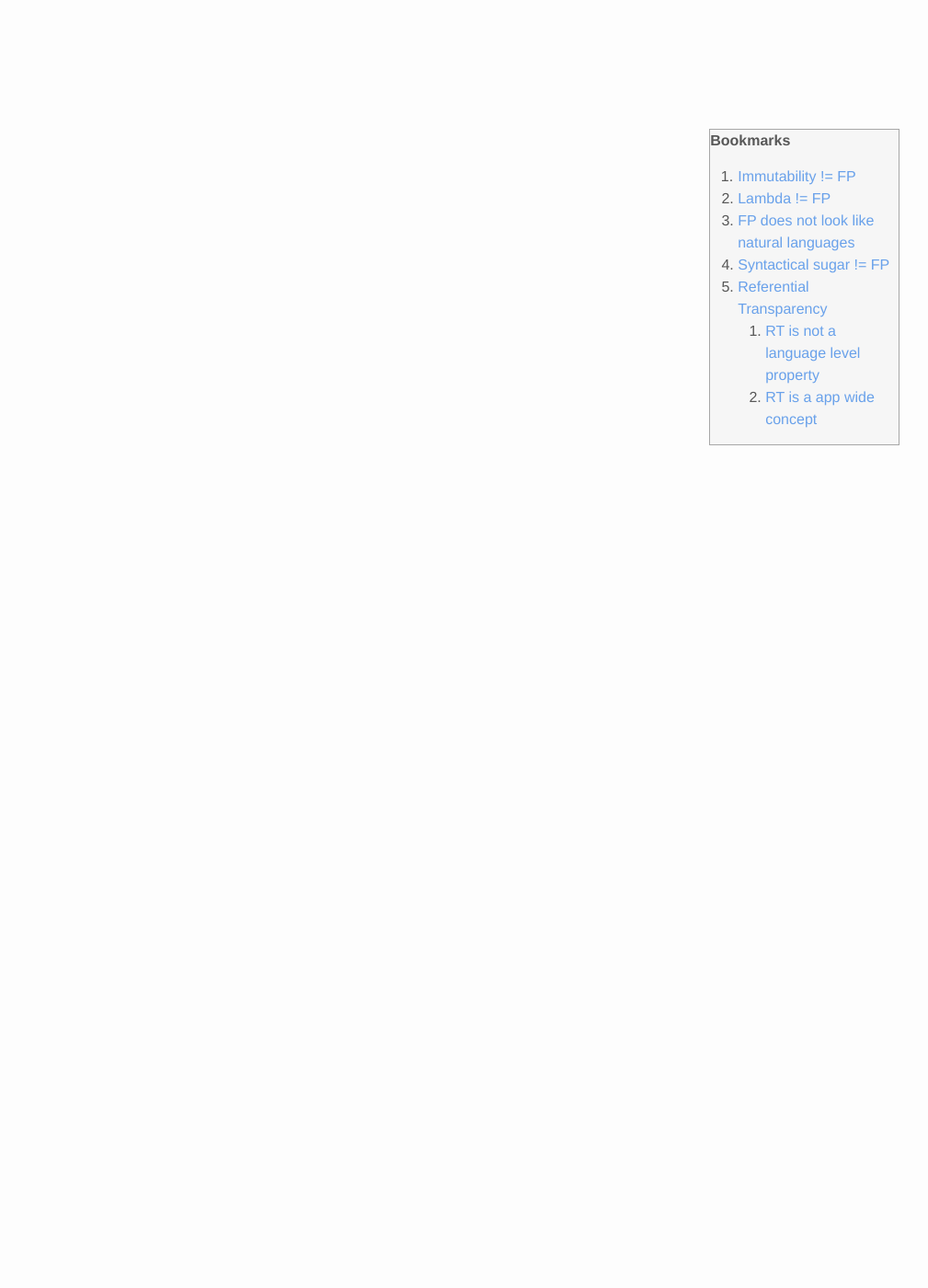
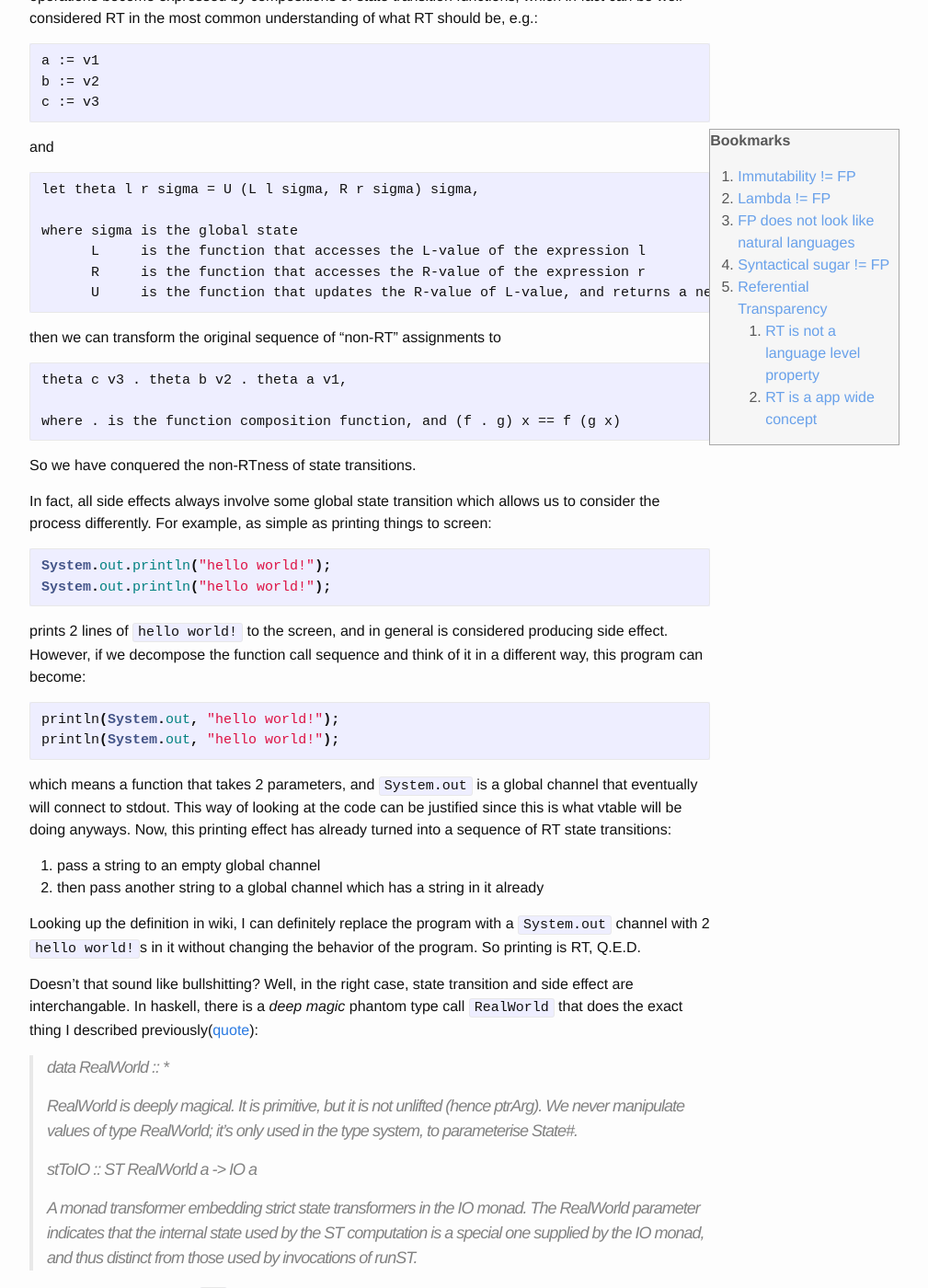
Before and after one commit to HuStmpHrrr/HuStmpHrrr.github.io, a Jekyll site: the page built from _posts/2016-09-19-misunderstandings-fp.markdown, in a window 1280 px wide and 1400 px high, scrolled down 3244 px. Shown: the whole window at 92% size, without its empty margins (238-1247 px from the left). Built offline with Jekyll 4.4.1, drawn with Linux system fonts in a browser that asks for light colours; nearby versions of some CDN libraries; some of the changed text lies outside the part shown.

Commit message:
finish language level section

````diff
--- a/_posts/2016-09-19-misunderstandings-fp.markdown
+++ b/_posts/2016-09-19-misunderstandings-fp.markdown
@@ -109,8 +109,12 @@ Though this term is very ambiguous, as most people use it to mean([wiki][wikirt]
 > An expression is said to be referentially transparent if it can be replaced with its corresponding value without
 > changing the program's behavior.
 
-I will be interpreting this term using this definition. However, it's still common for people to take this concept
-in following wrong ways.
+I will be interpreting this term using this definition. However, when I mention the similar concept in other contexts,
+I believe `pure` is a much better term to reflect the mathematical meaning, and shorter,  or `combinator`(functions the
+output of which strictly depends on the inputs only) when functions are the main target instead of expressions
+in the discussions.
+
+Following ways are the ones common in which people can easily take it wrong.
 
 
 ### RT is not a language level property
@@ -119,7 +123,107 @@ It's very common for so-called functional programmers to talk about referential
 sound that RT is only or mostly a FP feature and it's very difficult for you to identify and implement code that can
 be considered RT easily in, say, imperative languages like C.
 
-It's false to say "C is not referentially transparent".
+In [HaskellWiki][haskwiki-rt]:
+
+> Referential transparency is an oft-touted property of (pure) functional languages,
+> which makes it easier to reason about the behavior of programs.
+
+The comment is inaccurate, and if we compare it with the definition from wikipedia, it has already given a feeling of why
+the concept of RT is ambiguous and understood in the same way by people as Hamlet.
+
+It's false to say "C is not referentially transparent" or "functions in haskell are RT". In [this classic paper][fund-concept],
+the author discussed RT in an command based language model, which is imperative, by distinguishing L-value and R-value
+and discribing the assignment as a state transition. Consequently, assignment operations become expressed by compositions
+of state transition functions, which in fact can be well considered RT in the most common understanding of what RT should be,
+e.g.:
+
+```
+a := v1
+b := v2
+c := v3
+```
+
+and
+
+```
+let theta l r sigma = U (L l sigma, R r sigma) sigma,
+
+where sigma is the global state
+      L     is the function that accesses the L-value of the expression l
+      R     is the function that accesses the R-value of the expression r
+      U     is the function that updates the R-value of L-value, and returns a new state
+```
+
+then we can transform the original sequence of "non-RT" assignments to
+
+```
+theta c v3 . theta b v2 . theta a v1,
+
+where . is the function composition function, and (f . g) x == f (g x)
+```
+
+So we have conquered the non-RTness of state transitions.
+
+In fact, all side effects always involve some global state transition which allows us to consider the process differently.
+For example, as simple as printing things to screen:
+
+```java
+System.out.println("hello world!");
+System.out.println("hello world!");
+```
+
+prints 2 lines of `hello world!` to the screen, and in general is considered producing side effect. However, if we decompose
+the function call sequence and think of it in a different way, this program can become:
+
+
+```java
+println(System.out, "hello world!");
+println(System.out, "hello world!");
+```
+
+which means a function that takes 2 parameters, and `System.out` is a global channel that eventually will connect to stdout.
+This way of looking at the code can be justified since this is what vtable will be doing anyways. Now, this printing effect
+has already turned into a sequence of RT state transitions:
+
+1. pass a string to an empty global channel
+1. then pass another string to a global channel which has a string in it already
+
+Looking up the definition in wiki, I can definitely replace the program with a `System.out` channel with 2 `hello world!`s in it
+without changing the behavior of the program. So printing is RT, Q.E.D.
+
+
+Doesn't that sound like bullshitting? Well, in the right case, state transition and side effect are interchangable. In haskell,
+there is a *deep magic* phantom type call `RealWorld` that does the exact thing I described previously([quote][hackage-rw]):
+
+> data RealWorld :: *
+>
+> RealWorld is deeply magical. It is primitive, but it is not unlifted (hence ptrArg).
+> We never manipulate values of type RealWorld; it's only used in the type system, to parameterise State#.
+>
+> stToIO :: ST RealWorld a -> IO a
+>
+> A monad transformer embedding strict state transformers in the IO monad. The RealWorld parameter indicates
+> that the internal state used by the ST computation is a special one supplied by the IO monad,
+> and thus distinct from those used by invocations of runST.
+
+For those new to Haskell, `ST` is a type of monad in haskell, meaning *S*tate *T*ransformer. The definition of `stToIO`
+indicates that a sequence of state transition/transformation can eventually be converted to a side-effectful IO operation,
+which again states my previous argument. Depending on how the computation is modeled, the meaning of referencial transparancy
+drifts so much, that we might make the conclusion that is true on both sides of the coin.
+
+
+Even if we focus the semantics on a single function, it's still not true to say only functions in certain languages are RT.
+In GCC, for instance, we are allowed to give an attribute to a function that serves as a hint to compiler, saying the function
+is `pure`, [quote][gcc-attr]:
+
+> Such a function can be subject to common subexpression elimination and loop optimization just as an arithmetic operator
+> would be. These functions should be declared with the attribute pure. For example,
+>
+>          int square (int) __attribute__ ((pure));
+>
+> says that the hypothetical function square is safe to call fewer times than the program says.
+
+In this aspect, saying RT being a language depedent property would not still be in favor.
 
 ### RT is a app wide concept
 
@@ -133,3 +237,7 @@ contextual
 [rtso2]: http://stackoverflow.com/questions/210835/what-is-referential-transparency/11740176#11740176
 [rust]: https://www.rust-lang.org/en-US/
 [wikirt]: https://en.wikipedia.org/wiki/Referential_transparency
+[haskwiki-rt]: https://wiki.haskell.org/Referential_transparency
+[fund-concept]: https://github.com/papers-we-love/papers-we-love/blob/master/plt/fundamental-concepts-in-programming-languages.pdf
+[hackage-rw]: http://hackage.haskell.org/package/base-4.9.0.0/docs/Control-Monad-ST.html#t:RealWorld
+[gcc-attr]: https://gcc.gnu.org/onlinedocs/gcc/Common-Function-Attributes.html#Common-Function-Attributes
````
